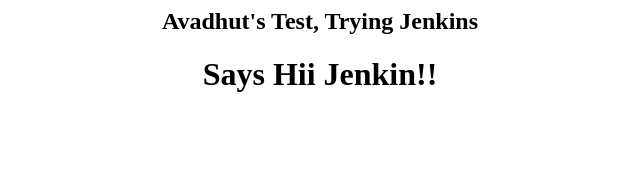
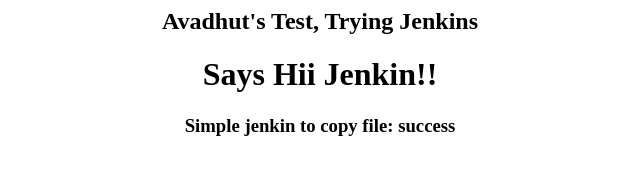
Before and after one commit to MadAcp/avadhut-test, a plain HTML site: page index.html in a window 1280 px wide. Shown: the whole page, without its empty margins (320-960 px from the left). Drawn offline with Linux system fonts and the light colour scheme.

Commit message:
Text change added

```diff
--- a/index.html
+++ b/index.html
@@ -7,5 +7,6 @@
     <body>
         <h2 style="text-align: center;">Avadhut's Test, Trying Jenkins</h2>
         <h1 style="text-align: center;">Says Hii Jenkin!!</h1>
+        <h3 style="text-align: center;">Simple jenkin to copy file: success</h3>
     </body>
 </html>
```
